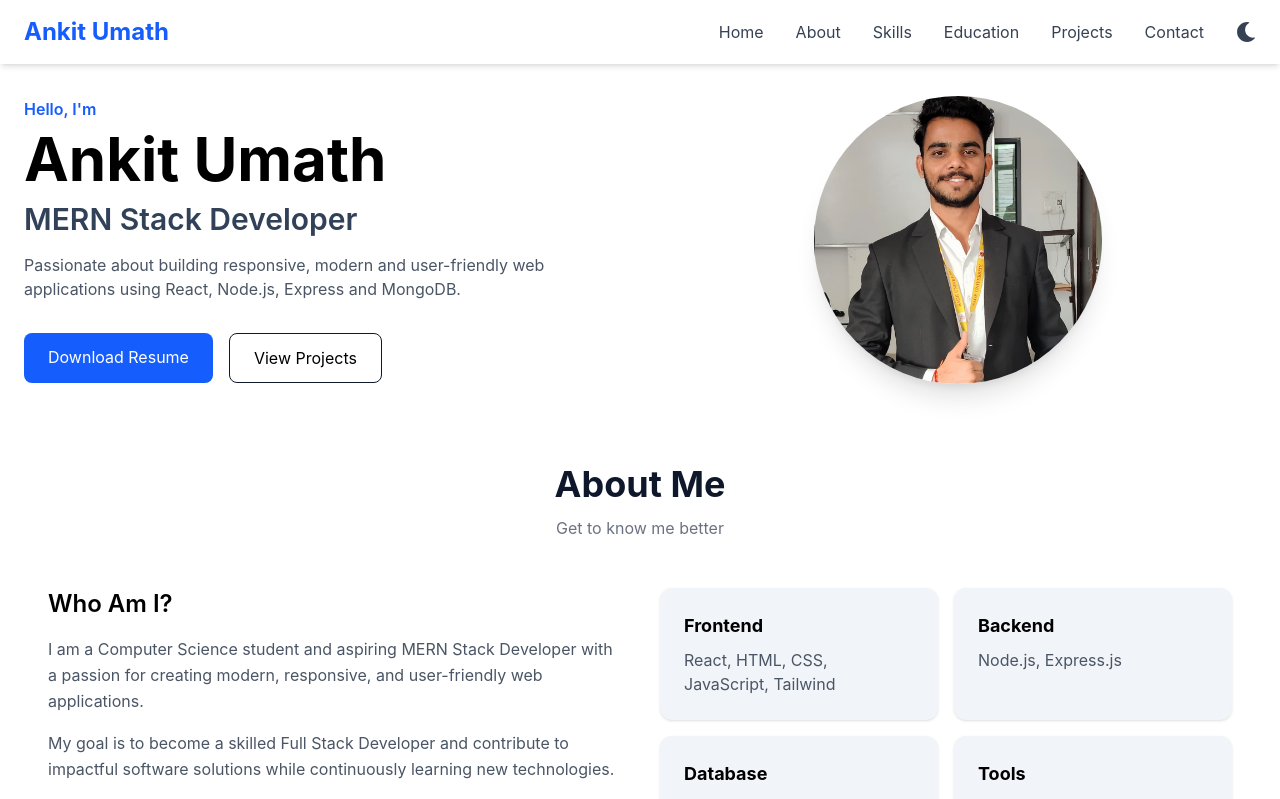
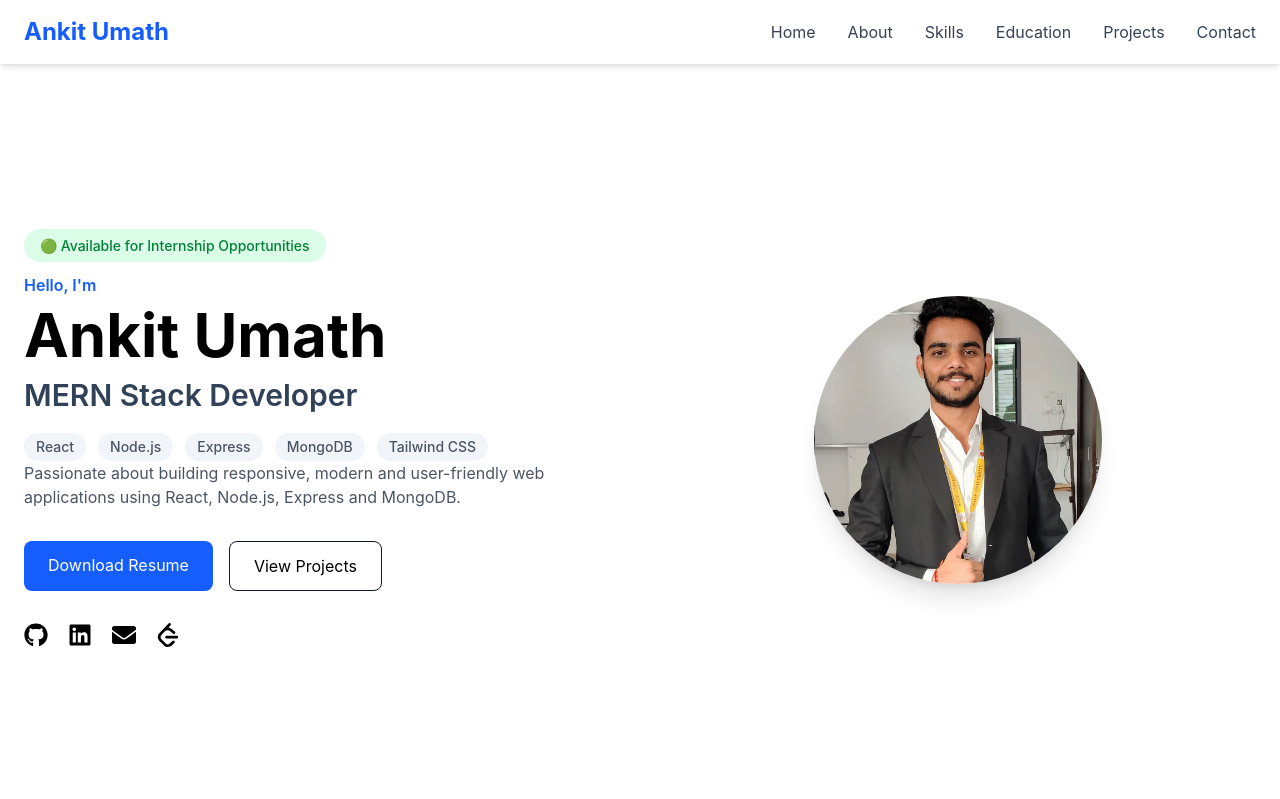
Before and after one commit to ankitumath/Portfolio-Website, a React (Vite) app in the folder frontend/: page / in a window 1280 px wide. Shown: the top 799 px of the page. Built offline with nearby package versions, Linux system fonts and the light colour scheme.

Commit message:
Add footer section

```diff
--- a/frontend/src/components/Contact.jsx
+++ b/frontend/src/components/Contact.jsx
@@ -125,38 +125,13 @@ function Contact() {
             {loading ? "Sending..." : "Send Message"}
           </button>
         </form>
-            <div className="mt-10 text-center">
-  <h3 className="text-xl font-semibold mb-5">
-    Connect With Me
-  </h3>
 
-  <div className="flex justify-center gap-8 text-3xl">
-    <a
-      href="https://github.com/ankitumath"
-      target="_blank"
-      rel="noopener noreferrer"
-      className="hover:scale-110 transition-transform"
-    >
-      <FaGithub />
-    </a>
+        <hr className="my-6 border-slate-300" />
 
-    <a
-      href="https://www.linkedin.com/in/ankit-umath-26b928328/"
-      target="_blank"
-      rel="noopener noreferrer"
-      className="hover:scale-110 transition-transform"
-    >
-      <FaLinkedin />
-    </a>
+<p className="text-center text-gray-500 text-sm">
+  © {new Date().getFullYear()} Ankit Umath. All Rights Reserved.
+</p>
 
-    <a
-      href="mailto:ankitumath30@gmail.com"
-      className="hover:scale-110 transition-transform"
-    >
-      <FaEnvelope />
-    </a>
-  </div>
-</div>
       </div>
     </section>
   );
--- a/frontend/src/components/Hero.jsx
+++ b/frontend/src/components/Hero.jsx
@@ -1,16 +1,21 @@
 import profileImage from "../assets/profile.jpg";
 import resume from "../assets/Ankit_Umath_Resume.pdf";
-import teamBuilder from "../assets/teamBuilder.png";
-import squidHack from "../assets/squidHack.png";
+import { FaGithub, FaLinkedin, FaEnvelope } from "react-icons/fa";
+import { SiLeetcode } from "react-icons/si";
 
 function Hero() {
   return (
-   <section className="pt-24">
+   <section className="min-h-screen flex items-center pt-20" id="home">
       <div className="max-w-7xl mx-auto px-6">
         <div className="grid md:grid-cols-2 gap-10 items-center">
 
           {/* Left Content */}
           <div>
+            <div className="mb-4">
+  <span className="bg-green-100 text-green-700 px-4 py-2 rounded-full text-sm font-medium">
+    🟢 Available for Internship Opportunities
+  </span>
+</div>
             <p className="text-blue-600 font-semibold mb-2">
               Hello, I'm
             </p>
@@ -22,6 +27,18 @@ function Hero() {
             </h2>
 
             <p className="text-gray-600 mt-4">
+              <div className="flex flex-wrap gap-3 mt-5">
+  {["React", "Node.js", "Express", "MongoDB", "Tailwind CSS"].map(
+    (tech) => (
+      <span
+        key={tech}
+        className="bg-slate-100 px-3 py-1 rounded-full text-sm font-medium"
+      >
+        {tech}
+      </span>
+    )
+  )}
+</div>
               Passionate about building responsive,
               modern and user-friendly web applications
               using React, Node.js, Express and MongoDB.
@@ -45,6 +62,42 @@ function Hero() {
               </a>
 
             </div>
+
+            <div className="flex gap-5 mt-8 text-2xl">
+  <a
+    href="https://github.com/ankitumath"
+    target="_blank"
+    rel="noopener noreferrer"
+    className="hover:text-blue-600 transition"
+  >
+    <FaGithub />
+  </a>
+
+  <a
+    href="https://www.linkedin.com/in/ankit-umath-26b928328/"
+    target="_blank"
+    rel="noopener noreferrer"
+    className="hover:text-blue-600 transition"
+  >
+    <FaLinkedin />
+  </a>
+
+  <a
+    href="mailto:ankitumath30@gmail.com"
+    className="hover:text-blue-600 transition"
+  >
+    <FaEnvelope />
+  </a>
+
+  <a
+    href="https://leetcode.com/u/ankit_umath/"
+    target="_blank"
+    rel="noopener noreferrer"
+    className="hover:text-blue-600 transition"
+  >
+    <SiLeetcode />
+  </a>
+</div>
           </div>
 
           {/* Right Content */}
--- a/frontend/src/components/Navbar.jsx
+++ b/frontend/src/components/Navbar.jsx
@@ -38,13 +38,13 @@ function Navbar() {
             </li>
           ))}
 
-          {/* Dark Mode Button */}
+          {/* Dark Mode Button
           <button
             onClick={toggleTheme}
             className="text-xl hover:text-blue-600"
           >
             {darkMode ? <FaSun /> : <FaMoon />}
-          </button>
+          </button> */}
         </ul>
 
         {/* Mobile Buttons */}
```
